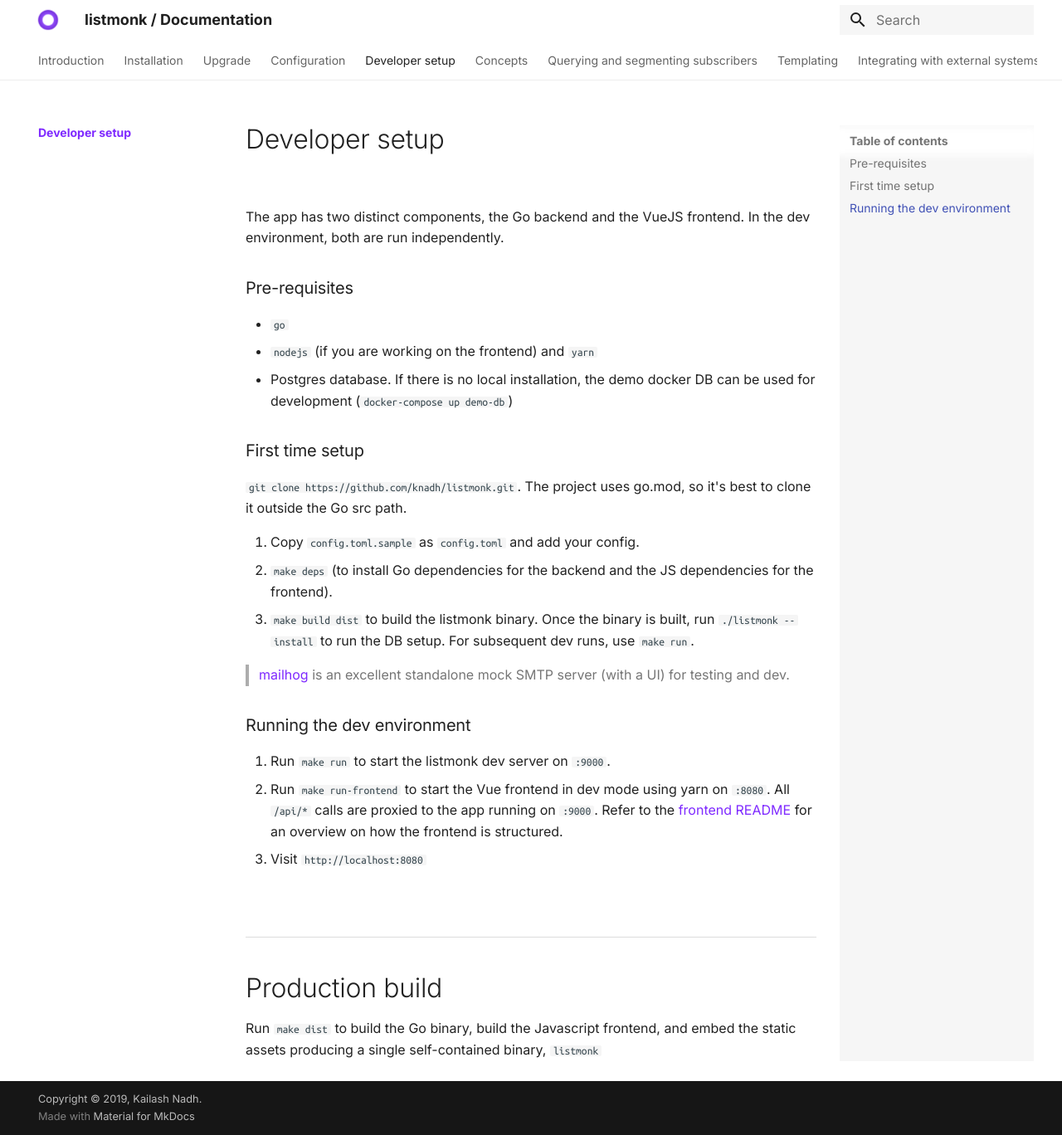
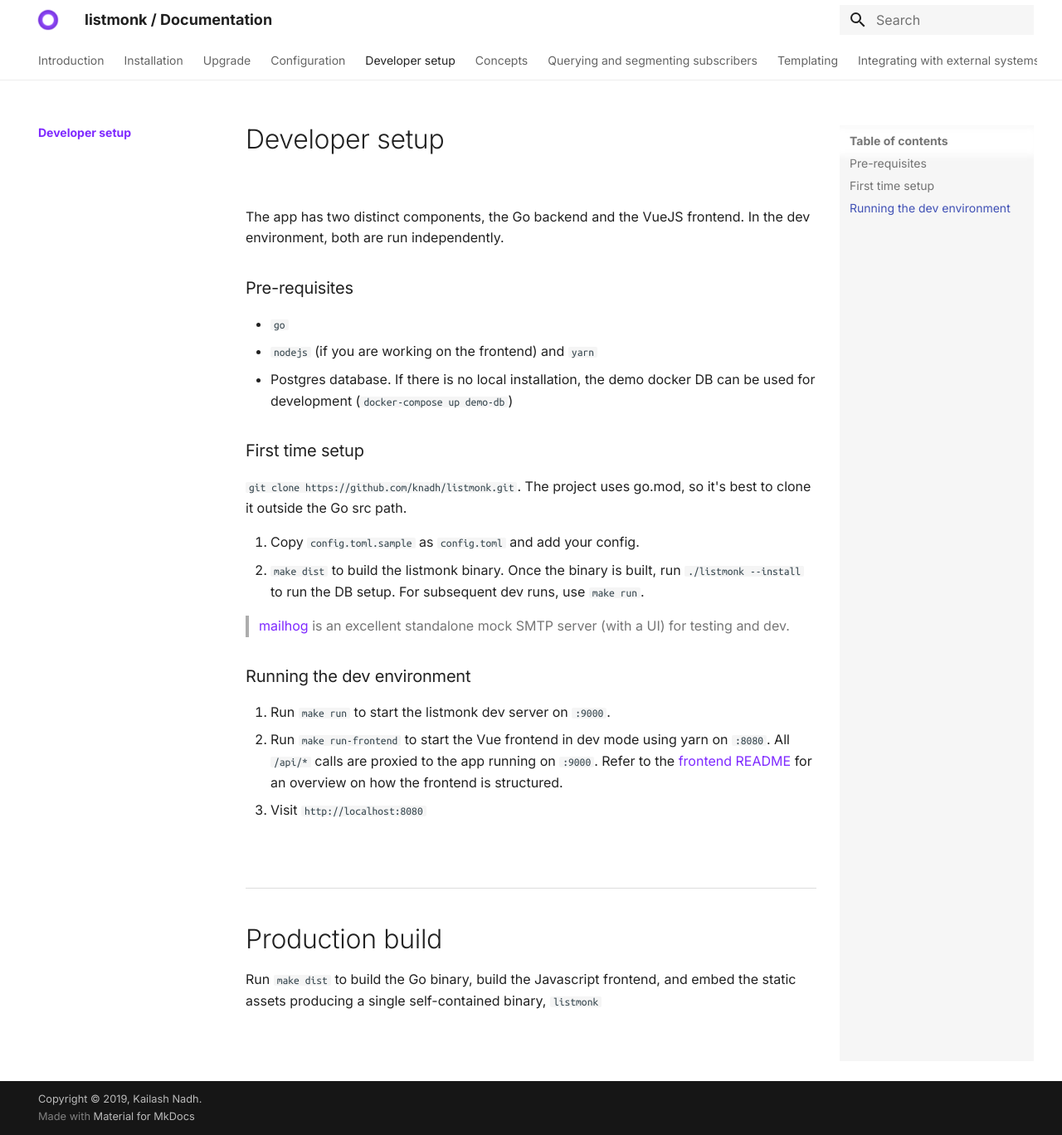
Before and after one commit to knadh/listmonk-site, an MkDocs documentation site: the page built from docs/docs/developer-setup.md, in a window 1280 px wide and 1368 px high. Shown: the whole window at 83% size. Built offline with MkDocs 1.6.1 and Material for MkDocs 9.7.7, drawn with Linux system fonts in a browser that asks for light colours; old or Windows-style settings are respelled for this version of MkDocs.

Commit message:
Fix dev setup steps

```diff
--- a/docs/docs/developer-setup.md
+++ b/docs/docs/developer-setup.md
@@ -12,8 +12,7 @@
 `git clone https://github.com/knadh/listmonk.git`. The project uses go.mod, so it's best to clone it outside the Go src path.
 
 1. Copy `config.toml.sample` as `config.toml` and add your config.
-2. `make deps` (to install Go dependencies for the backend and the JS dependencies for the frontend).
-3. `make build dist` to build the listmonk binary. Once the binary is built, run `./listmonk --install` to run the DB setup. For subsequent dev runs, use `make run`.
+2. `make dist` to build the listmonk binary. Once the binary is built, run `./listmonk --install` to run the DB setup. For subsequent dev runs, use `make run`.
 
 > [mailhog](https://github.com/mailhog/MailHog) is an excellent standalone mock SMTP server (with a UI) for testing and dev.
 
```
